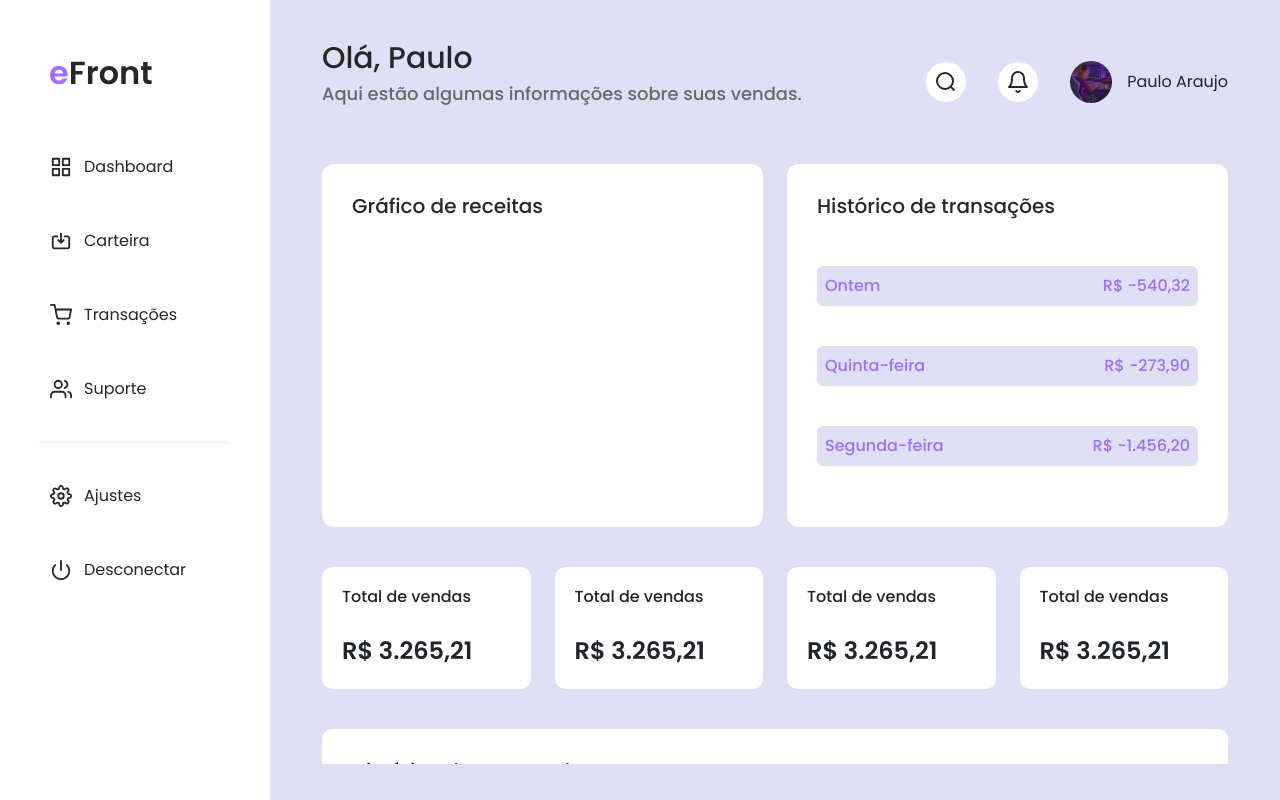
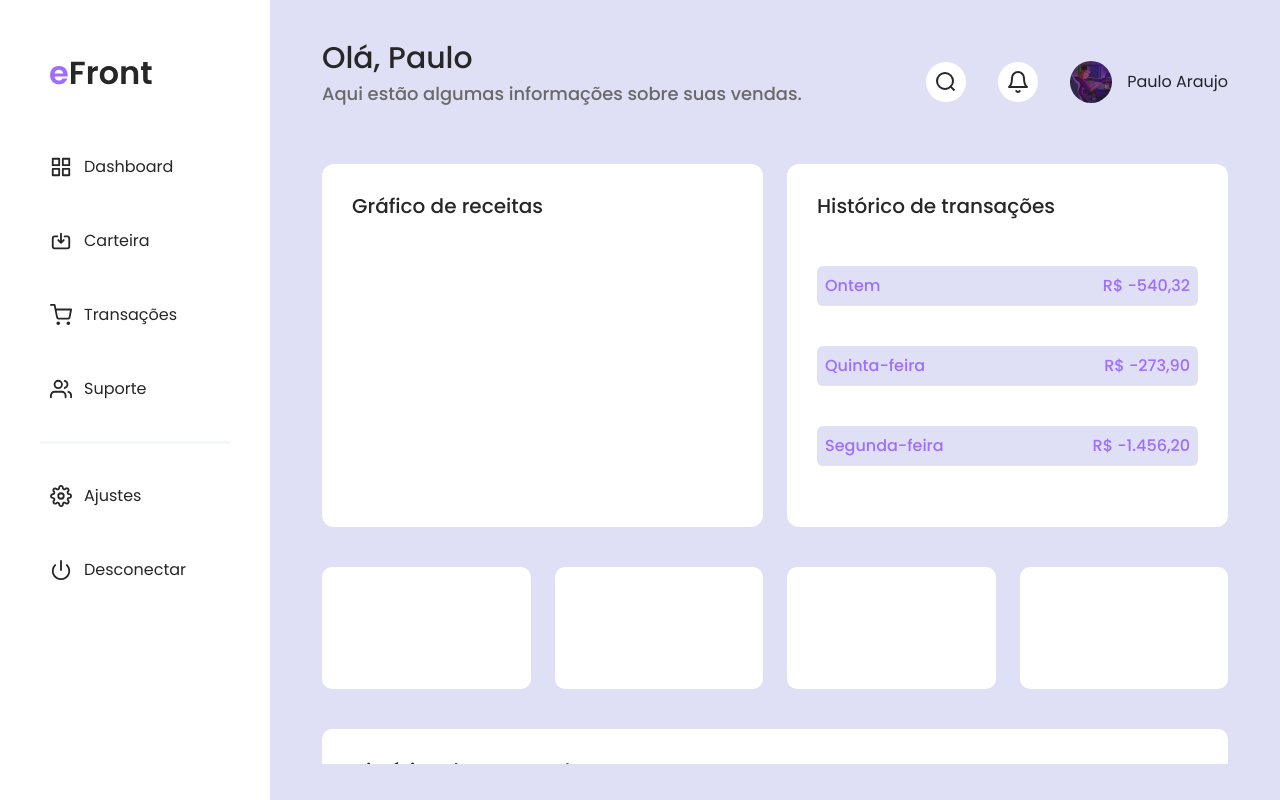
Before and after one commit to Paraujodev/ProjectReact-Task1, a React (Vite) app in the folder efont-project/: page / in a window 1280 px wide. Built offline with nearby package versions, Linux system fonts and the light colour scheme.

Commit message:
atualizações de ediçoes

```diff
--- a/efont-project/src/components/resumeBox/resumeBox.jsx
+++ b/efont-project/src/components/resumeBox/resumeBox.jsx
@@ -1,11 +1,17 @@
 import './style-resumeBox.scss'
+// import React from 'react';
+// import ReactDOM from 'react-dom/client';
 
-export default function Resumebox(){
+export default function Resumebox(props){
     return (
         <div className='styleResumeBox'>
             <div className="resumeBox">
-                <h3>Total de vendas</h3>
-                <span>R$ 3.265,21</span>
+                <h3>{props.name}</h3>
+                <span>{props.value}</span>
+                <div>
+                    <img src= {props.src} alt={props.alt} />
+                    <span></span>
+                </div>
             </div>
         </div>
     )
```
